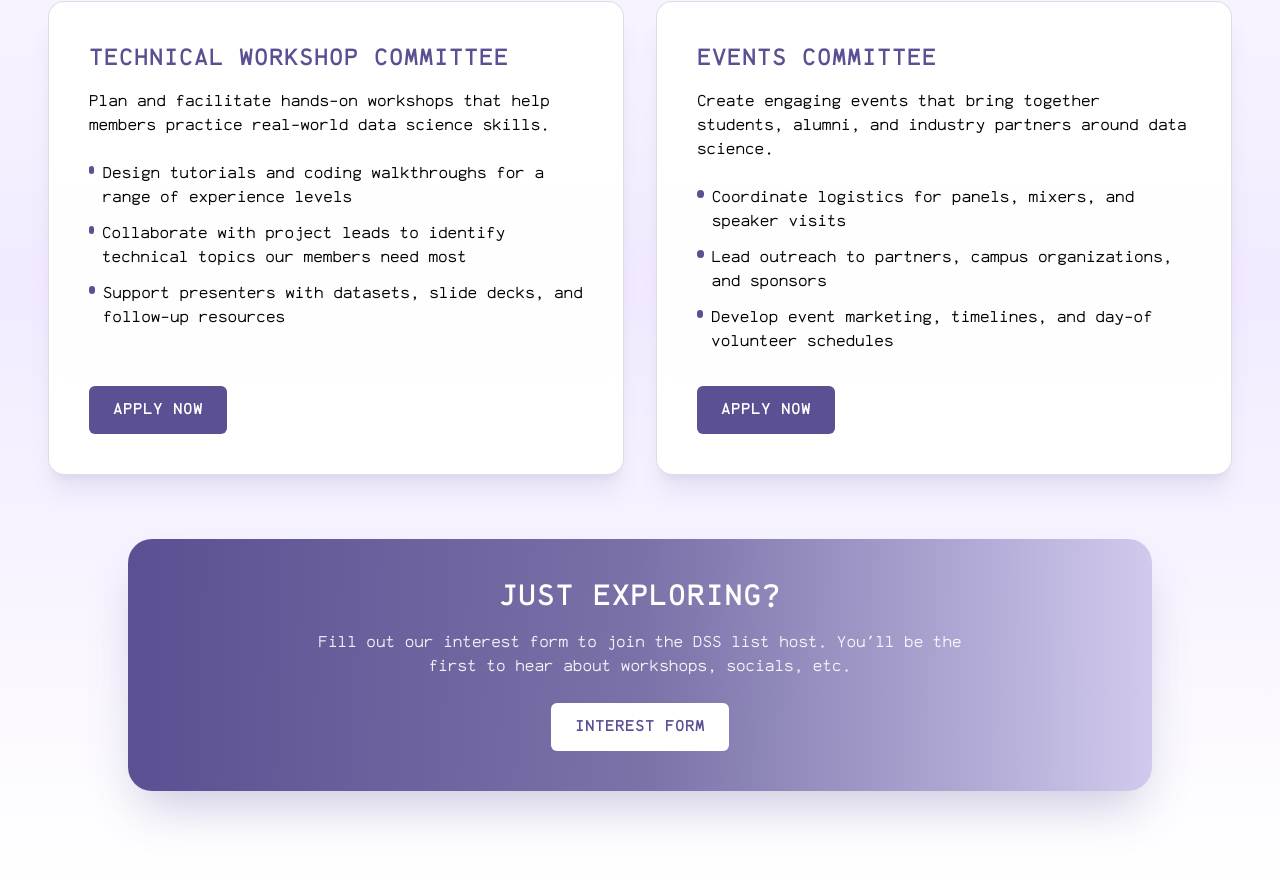
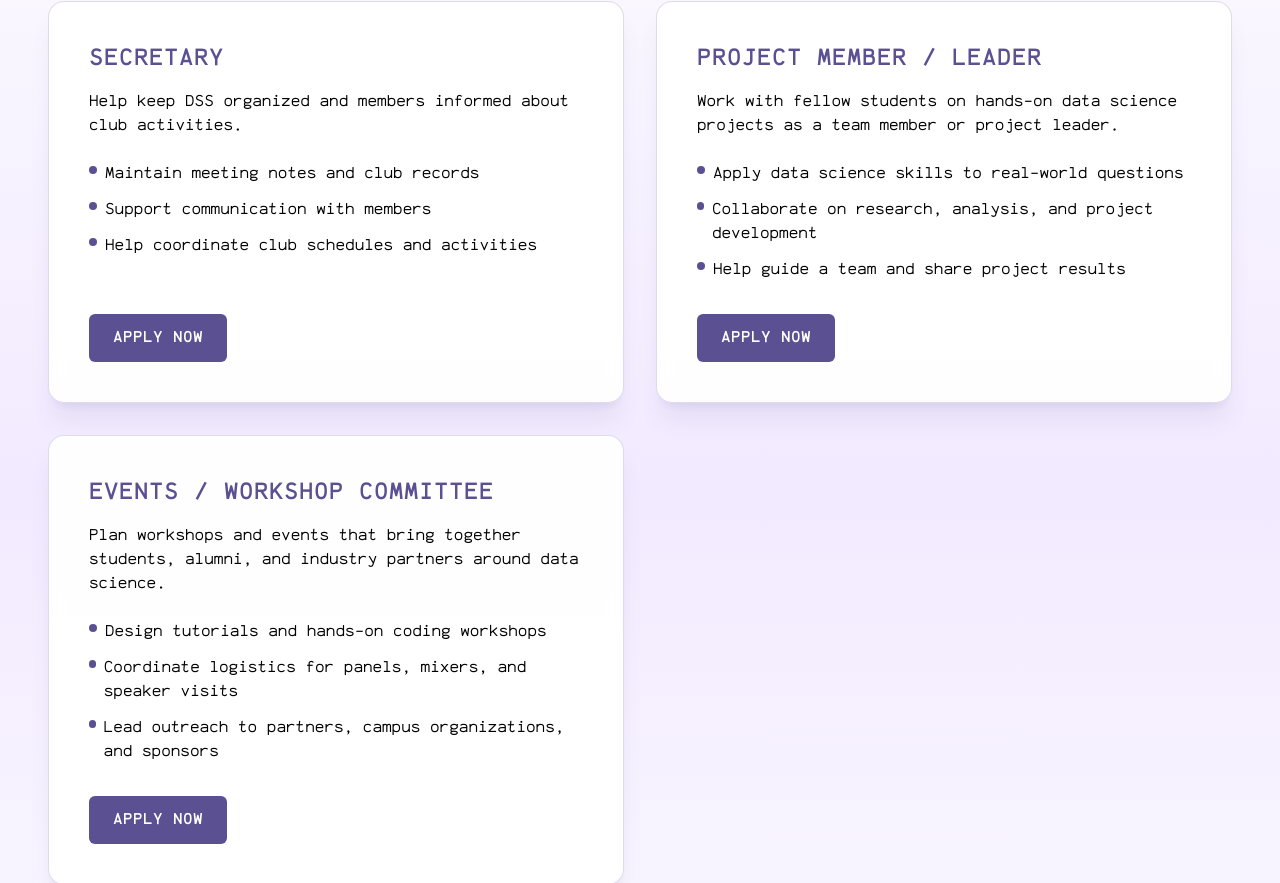
Before and after one commit to vincent1925/uchicago-dss, a Next.js app: page /join in a window 1280 px wide. Shown: the part 323-1206 px from the top of the page. Built offline with nearby package versions, Linux system fonts and the light colour scheme.

Commit message:
updated links

```diff
--- a/src/components/Hero/index.tsx
+++ b/src/components/Hero/index.tsx
@@ -1,4 +1,5 @@
 import Link from "next/link";
+import { joinFormUrls } from "../Join/formLinks";
 
 const Hero = () => {
   return (
@@ -41,7 +42,7 @@ const Hero = () => {
                 </p>
                 <div className="flex flex-col items-center justify-center space-y-4 sm:flex-row sm:space-x-4 sm:space-y-0">
                   <Link
-                    href="https://forms.gle/fpwrfu93D72PhxJM9"
+                    href={joinFormUrls.interest}
                     className="rounded-sm bg-primary px-8 py-4 text-lg font-semibold text-white duration-300 ease-in-out hover:bg-primary/80 font-anka-coder"
                   >
                     interest form
--- a/src/components/Join/JoinApplications.tsx
+++ b/src/components/Join/JoinApplications.tsx
@@ -1,31 +1,42 @@
 import Link from "next/link";
 import SectionTitle from "../Common/SectionTitle";
+import { joinFormUrls } from "./formLinks";
 
-const committeeApplicationFormUrl = "https://forms.gle/fpwrfu93D72PhxJM9";
-const interestFormUrl =
-  "https://docs.google.com/forms/d/e/1FAIpQLSfXYXlan7YQZCVEqQ01cRJ3CCZAlwQz7uKK6BHFgdjCPSVH-Q/viewform?usp=send_form&usp=embed_facebook";
-
-const committees = [
+const applications = [
   {
-    id: "technical-workshop",
-    name: "technical workshop committee",
+    id: "secretary",
+    name: "secretary",
+    formUrl: joinFormUrls.secretary,
     summary:
-      "Plan and facilitate hands-on workshops that help members practice real-world data science skills.",
+      "Help keep DSS organized and members informed about club activities.",
     highlights: [
-      "Design tutorials and coding walkthroughs for a range of experience levels",
-      "Collaborate with project leads to identify technical topics our members need most",
-      "Support presenters with datasets, slide decks, and follow-up resources",
+      "Maintain meeting notes and club records",
+      "Support communication with members",
+      "Help coordinate club schedules and activities",
     ],
   },
   {
-    id: "events",
-    name: "events committee",
+    id: "project",
+    name: "project member / leader",
+    formUrl: joinFormUrls.project,
     summary:
-      "Create engaging events that bring together students, alumni, and industry partners around data science.",
+      "Work with fellow students on hands-on data science projects as a team member or project leader.",
     highlights: [
+      "Apply data science skills to real-world questions",
+      "Collaborate on research, analysis, and project development",
+      "Help guide a team and share project results",
+    ],
+  },
+  {
+    id: "events-workshop",
+    name: "events / workshop committee",
+    formUrl: joinFormUrls.eventsWorkshop,
+    summary:
+      "Plan workshops and events that bring together students, alumni, and industry partners around data science.",
+    highlights: [
+      "Design tutorials and hands-on coding workshops",
       "Coordinate logistics for panels, mixers, and speaker visits",
       "Lead outreach to partners, campus organizations, and sponsors",
-      "Develop event marketing, timelines, and day-of volunteer schedules",
     ],
   },
 ];
@@ -38,7 +49,7 @@ const JoinApplications = () => {
           <SectionTitle
             title="interested in joining?"
             description="Here are our open applications."
-            paragraph="Read through the descriptions and apply through the form."
+            paragraph="Read through the descriptions and apply through the relevant form."
             mb="0px"
             center={true}
             titleClassName="font-anka-coder"
@@ -47,21 +58,21 @@ const JoinApplications = () => {
         </div>
 
         <div className="grid gap-8 md:grid-cols-2">
-          {committees.map((committee) => (
+          {applications.map((application) => (
             <article
-              key={committee.id}
+              key={application.id}
               className="border-primary/20 shadow-primary/10 flex h-full flex-col rounded-2xl border bg-white/95 p-8 shadow-xl backdrop-blur transition duration-300 hover:-translate-y-1 hover:shadow-2xl lg:p-10"
             >
               <h3 className="font-anka-coder mb-4 text-2xl font-semibold tracking-wide text-black uppercase">
-                {committee.name}
+                {application.name}
               </h3>
               <p className="text-body-color font-anka-coder mb-6 text-base">
-                {committee.summary}
+                {application.summary}
               </p>
               <ul className="text-body-color font-anka-coder mb-8 flex-1 space-y-3 text-base">
-                {committee.highlights.map((highlight, index) => (
+                {application.highlights.map((highlight, index) => (
                   <li
-                    key={`${committee.id}-${index}`}
+                    key={`${application.id}-${index}`}
                     className="flex items-start gap-2"
                   >
                     <span className="bg-primary mt-1 inline-block h-2 w-2 rounded-full" />
@@ -71,7 +82,7 @@ const JoinApplications = () => {
               </ul>
               <div className="text-center md:text-left">
                 <Link
-                  href={committeeApplicationFormUrl}
+                  href={application.formUrl}
                   target="_blank"
                   rel="noopener noreferrer"
                   className="bg-primary hover:bg-primary/80 font-anka-coder inline-block rounded-md px-6 py-3 text-base font-semibold tracking-wide text-white uppercase duration-300"
@@ -92,7 +103,7 @@ const JoinApplications = () => {
             the first to hear about workshops, socials, etc.
           </p>
           <Link
-            href={interestFormUrl}
+            href={joinFormUrls.interest}
             target="_blank"
             rel="noopener noreferrer"
             className="font-anka-coder text-primary inline-block rounded-md bg-white px-6 py-3 text-base font-semibold tracking-wide uppercase duration-300 hover:bg-white/90"
--- /dev/null
+++ b/src/components/Join/formLinks.ts
@@ -0,0 +1,8 @@
+export const joinFormUrls = {
+  secretary:
+    "https://docs.google.com/forms/d/e/1FAIpQLSd12DSouMF9u4JKDbH4uEZ_mc6kCJBJ6N42IQ-izSwoWGkobg/viewform",
+  project: "https://forms.gle/f57JfWjs1zbxsSoM8",
+  eventsWorkshop: "https://forms.gle/zwsZ3gc29eJqwWGg8",
+  interest:
+    "https://docs.google.com/forms/d/e/1FAIpQLSdg4gOvO_GVyhyuGMl7PucKMIuv1UE7U8WXVWKUF8JgmV26fw/viewform?usp=dialog",
+};
```
